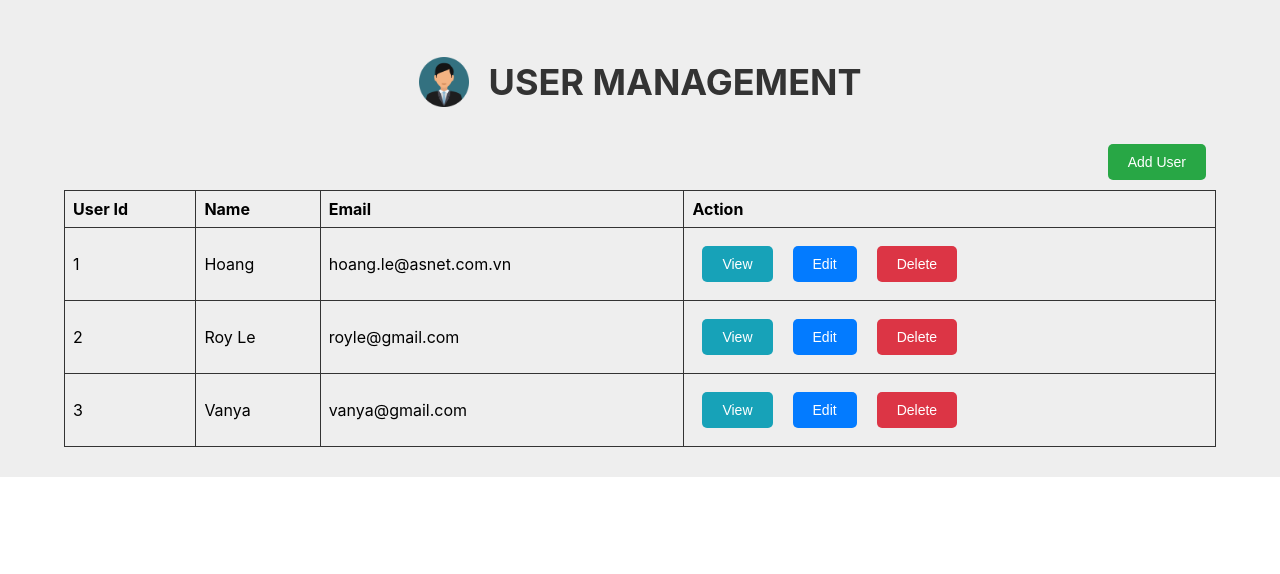
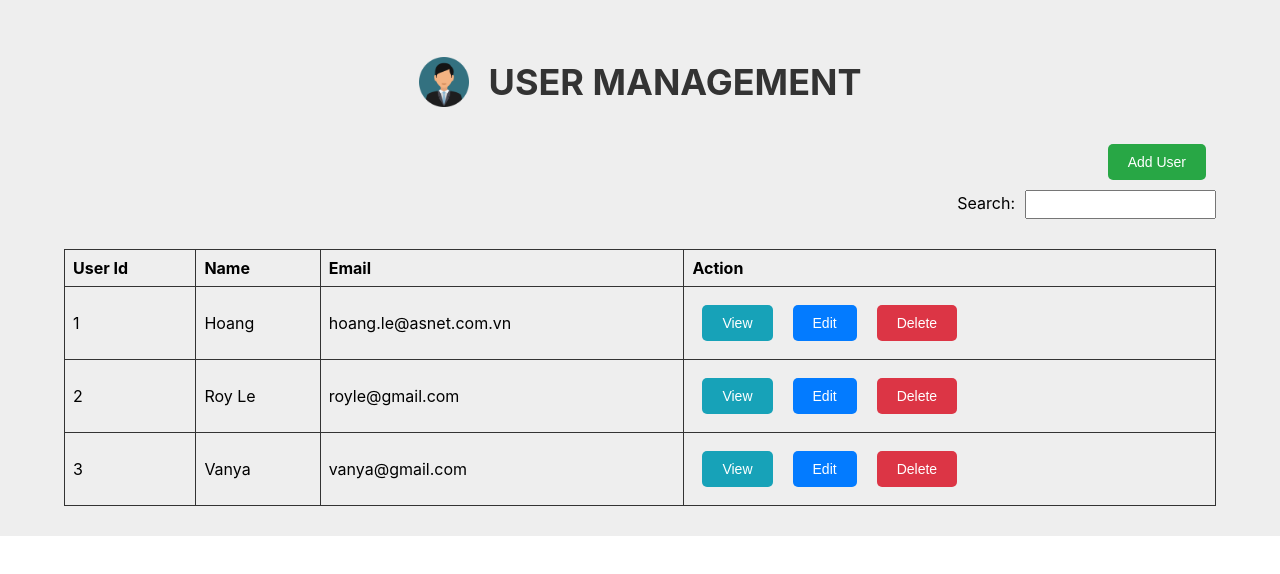
Before and after one commit to hoangle-agilityio/nextjs-training, a Next.js app in the folder practice-nextjs/: page / in a window 1280 px wide. Shown: the top 574 px of the page. Built offline with nearby package versions, Linux system fonts and the light colour scheme; data requests are answered from the project's data file.

Commit message:
feat: implement search by user name section

```diff
--- /dev/null
+++ b/practice-nextjs/app/core/helpers/search-helper.tsx
@@ -0,0 +1,5 @@
+import User from "../interfaces/user";
+
+export function searching(data: User, searchInput: string) {
+  return data.name.toLowerCase().includes(searchInput.toLowerCase());
+}
--- a/practice-nextjs/app/styles/Home.module.css
+++ b/practice-nextjs/app/styles/Home.module.css
@@ -39,3 +39,15 @@
   margin: 0 auto;
   text-align: right;
 }
+
+.searchUser {
+  width: 90%;
+  margin: 0 auto;
+  text-align: right;
+  margin-bottom: 30px;
+}
+
+.searchInput {
+  padding: 5px;
+  margin-left: 10px;
+}
--- a/practice-nextjs/pages/index.tsx
+++ b/practice-nextjs/pages/index.tsx
@@ -5,6 +5,7 @@ import { useState } from "react";
 import { deleteUser, getAllUsers } from "../app/api";
 import Button from "../app/components/Button";
 import Notification from "../app/components/Notification";
+import { searching } from "../app/core/helpers/search-helper";
 import User from "../app/core/interfaces/user";
 import styles from "../app/styles/Home.module.css";
 
@@ -13,6 +14,7 @@ const Home = ({ data }: InferGetServerSidePropsType<typeof getServerSideProps>)
   const [isOpenNotification, setIsOpenNotification] = useState(false);
   const [typeNotification, setTypeNotification] = useState("");
   const [notificationMessage, setNotificationMessage] = useState("");
+  const [searchTerm, setSearchTerm] = useState("");
 
   // Delete user when click to button delete
   const handleDeleteUser = async (user: User): Promise<void> => {
@@ -37,7 +39,12 @@ const Home = ({ data }: InferGetServerSidePropsType<typeof getServerSideProps>)
     }
   }
 
-  return (console.log("render"),
+  // Filter user list by searchTerm
+  const searchResult = users.filter(user => {
+    return searching(user, searchTerm);
+  });
+
+  return (
     <div className={styles.app}>
       <Head>
         <title>Users</title>
@@ -62,6 +69,10 @@ const Home = ({ data }: InferGetServerSidePropsType<typeof getServerSideProps>)
           href="user/add"
         />
       </section>
+      <section className={styles.searchUser}>
+        <label htmlFor="search">Search:</label>
+        <input type="text" id="search" className={styles.searchInput} onChange={event => setSearchTerm(event.target.value)} />
+      </section>
       <section>
         <table className={styles.userList}>
           <thead>
@@ -73,13 +84,13 @@ const Home = ({ data }: InferGetServerSidePropsType<typeof getServerSideProps>)
             </tr>
           </thead>
           <tbody>
-            {users.length === 0 ? (
+            {searchResult.length === 0 ? (
               <tr>
                 <td className={styles.emptyItem}>No data found!</td>
               </tr>
             ) : (
               <>
-                {users.map(user => (
+                {searchResult.map(user => (
                   <tr key={user.id}>
                     <td className={styles.listItem}>{user.id}</td>
                     <td className={styles.listItem}>{user.name}</td>
```
